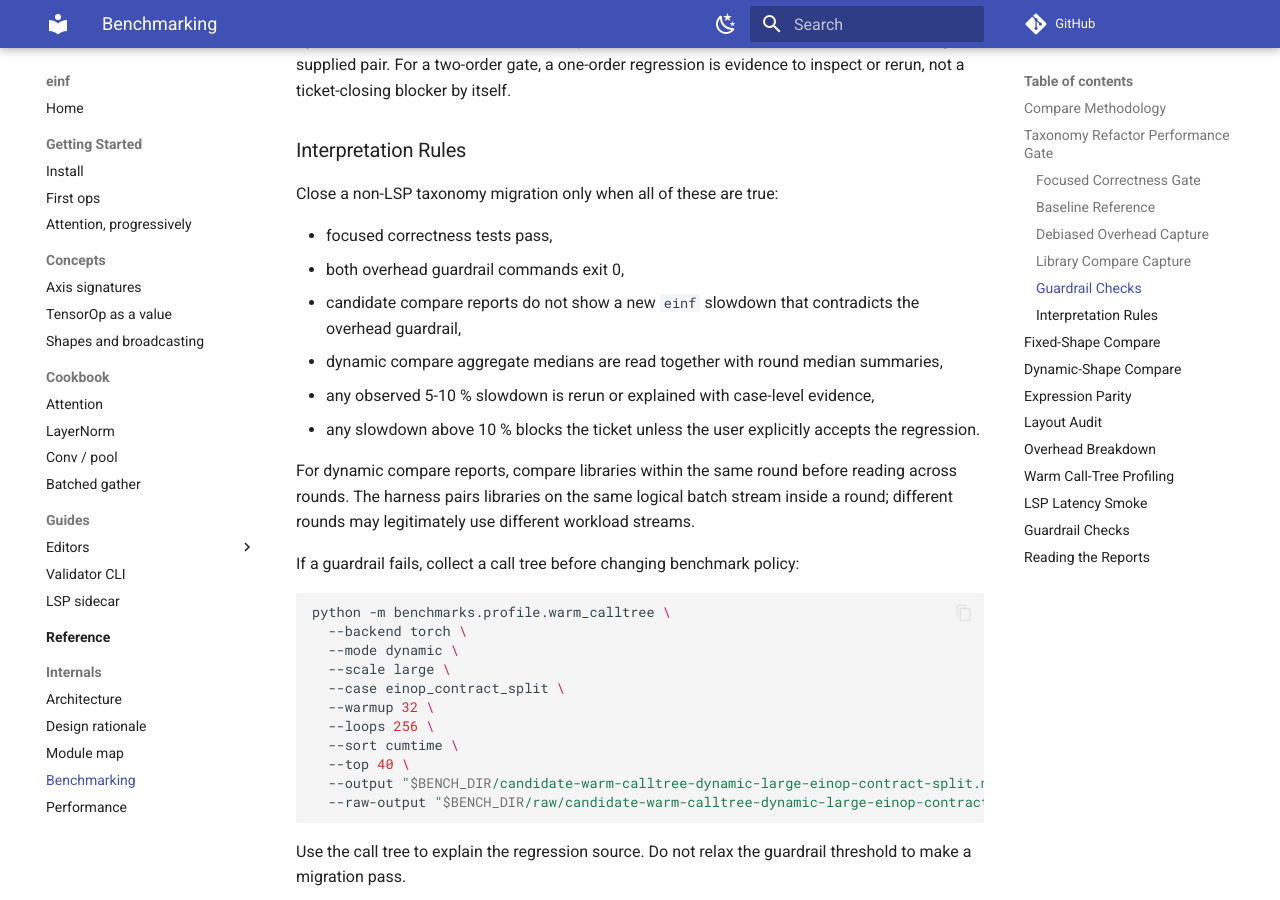
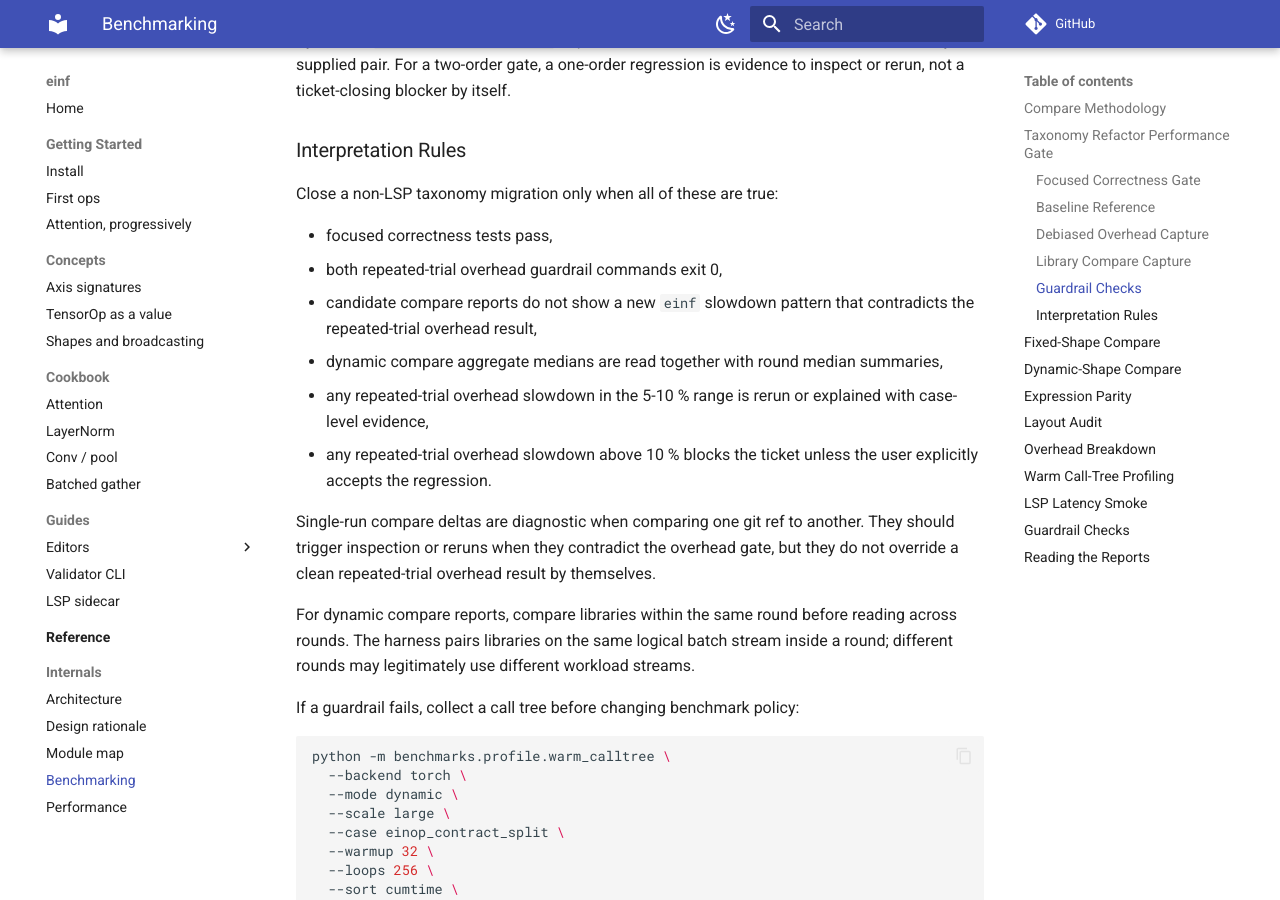
Before and after one commit to isty2e/einf, an MkDocs documentation site: the page built from docs/internals/benchmarking.md, in a window 1280 px wide and 900 px high, scrolled down 5134 px. Built offline with MkDocs 1.6.1 and Material for MkDocs 9.7.7, drawn with Linux system fonts in a browser that asks for light colours; comment, search, counter and statistics services are not loaded.

Commit message:
docs(benchmarks): clarify repeated overhead gate
Clarifies td-3gk4 interpretation rules: repeated-trial overhead checks are the current-vs-baseline gate, while single-run compare deltas are diagnostic unless they contradict the overhead evidence.

```diff
--- a/docs/internals/benchmarking.md
+++ b/docs/internals/benchmarking.md
@@ -239,13 +239,18 @@ is evidence to inspect or rerun, not a ticket-closing blocker by itself.
 Close a non-LSP taxonomy migration only when all of these are true:
 
 - focused correctness tests pass,
-- both overhead guardrail commands exit 0,
-- candidate compare reports do not show a new `einf` slowdown that contradicts
-  the overhead guardrail,
+- both repeated-trial overhead guardrail commands exit 0,
+- candidate compare reports do not show a new `einf` slowdown pattern that
+  contradicts the repeated-trial overhead result,
 - dynamic compare aggregate medians are read together with round median summaries,
-- any observed 5-10 % slowdown is rerun or explained with case-level evidence,
-- any slowdown above 10 % blocks the ticket unless the user explicitly accepts
-  the regression.
+- any repeated-trial overhead slowdown in the 5-10 % range is rerun or explained
+  with case-level evidence,
+- any repeated-trial overhead slowdown above 10 % blocks the ticket unless the
+  user explicitly accepts the regression.
+
+Single-run compare deltas are diagnostic when comparing one git ref to another.
+They should trigger inspection or reruns when they contradict the overhead gate,
+but they do not override a clean repeated-trial overhead result by themselves.
 
 For dynamic compare reports, compare libraries within the same round before
 reading across rounds. The harness pairs libraries on the same logical batch
```
